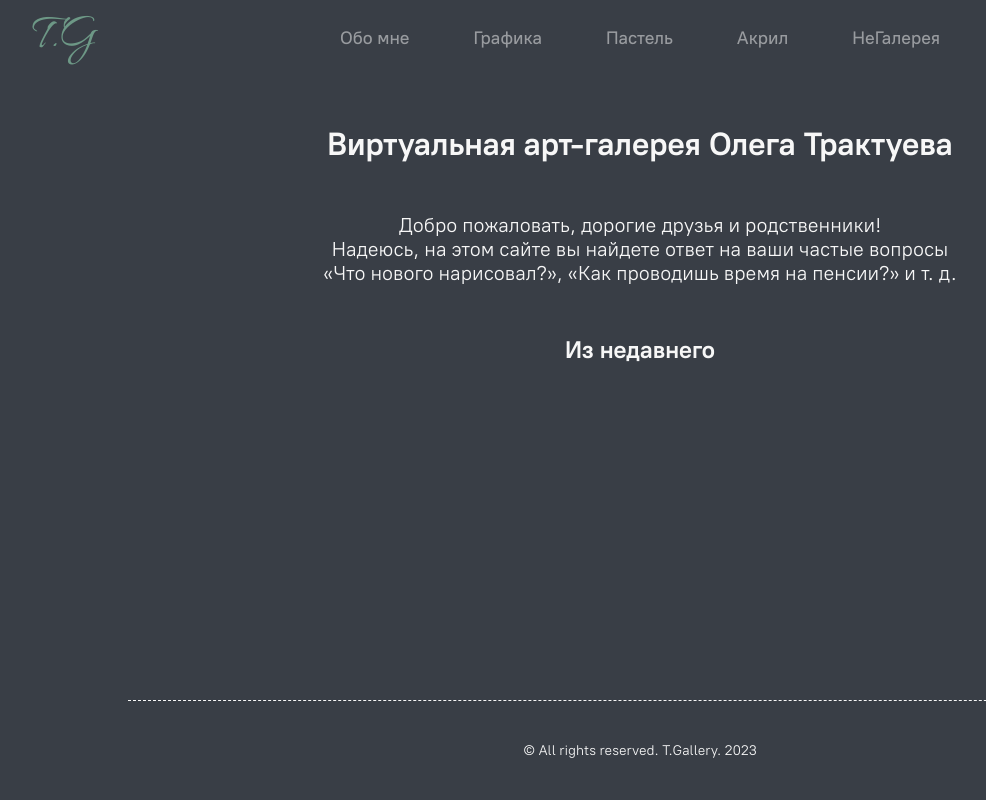
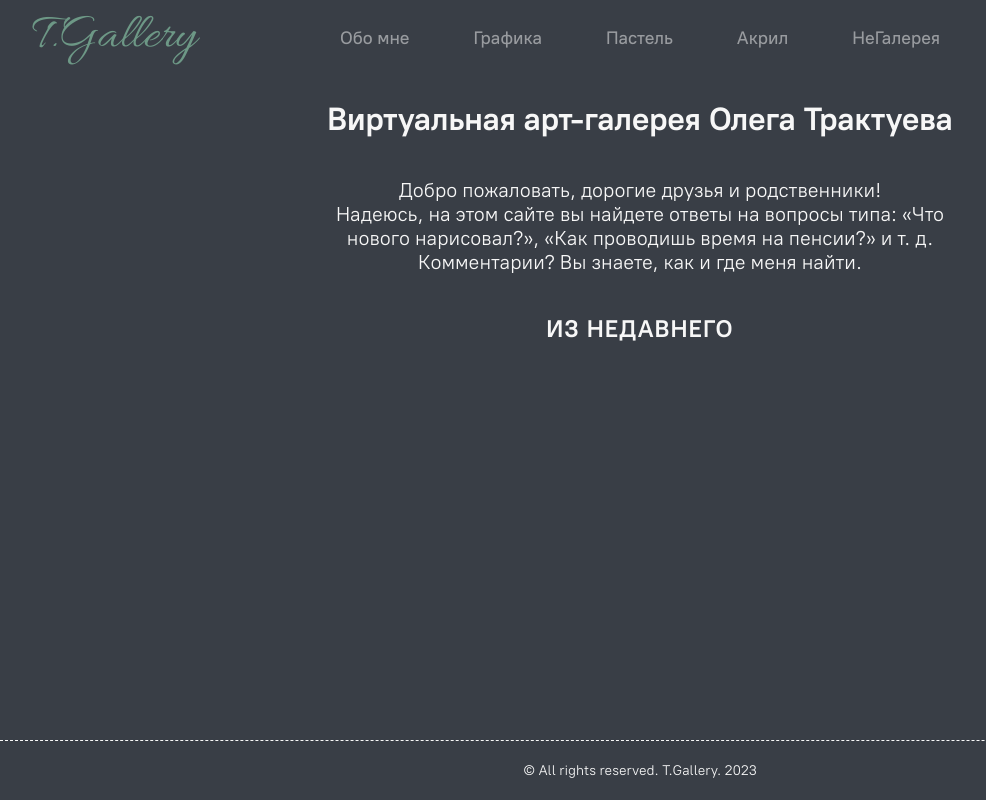
Before and after one commit to hatifnatt57/T.Gallery, a PHP site: page / in a window 1280 px wide. Shown: the whole page, without its empty margins (0-986 px from the left). Run offline with PHP 8.4, Linux system fonts and the light colour scheme; data that the repository does not hold is empty.

Commit message:
styling changes

```diff
--- a/admin/index.php
+++ b/admin/index.php
@@ -102,10 +102,10 @@ ELEM;
       <svg xmlns="http://www.w3.org/2000/svg" viewBox="0 0 512 512"><!--! Font Awesome Pro 6.4.0 by @fontawesome - https://fontawesome.com License - https://fontawesome.com/license (Commercial License) Copyright 2023 Fonticons, Inc. --><path d="M256 512A256 256 0 1 0 256 0a256 256 0 1 0 0 512zM232 344V280H168c-13.3 0-24-10.7-24-24s10.7-24 24-24h64V168c0-13.3 10.7-24 24-24s24 10.7 24 24v64h64c13.3 0 24 10.7 24 24s-10.7 24-24 24H280v64c0 13.3-10.7 24-24 24s-24-10.7-24-24z"/></svg>
     </a>
     <a href="./about/" class="about-link">
-      &laquo;Обо мне&raquo;
+      Обо мне
     </a>
     <a class="links-link">
-      &laquo;НеГалерея&raquo;
+      НеГалерея
     </a>
   </header>
   <?php
--- a/assets/css/gallery.css
+++ b/assets/css/gallery.css
@@ -22,13 +22,15 @@ figure img {
 }
 
 figcaption {
-  background-color: var(--white);
-  padding: 20px 30px;
+  background-color: var(--bgr);
+  color: var(--white);
+  padding: 20px 30px 0px;
   width: 300px;
 }
 
 .description {
   font-style: italic;
+  font-size: 14px;
 }
 
 .pic-title {
--- a/assets/css/header.css
+++ b/assets/css/header.css
@@ -213,12 +213,12 @@ footer {
   display: flex;
   justify-content: center;
   align-items: center;
-  height: 100px;
+  height: 60px;
   color: var(--white);
   font-family: 'PTRootUI', sans-serif;
   position: absolute;
   bottom: 0px;
-  width: 80%;
+  width: 100%;
   left: 50%;
   transform: translateX(-50%);
   border-top: dashed 1px var(--white);
@@ -227,10 +227,10 @@ footer {
 }
 
 body {
-  padding-bottom: 200px;
+  padding-bottom: 100px;
 }
 
-@media screen and (max-width: 1280px) {
+@media screen and (max-width: 1150px) {
   .logo--short {
     display: inline;
   }
@@ -336,8 +336,4 @@ body {
     padding-top: calc(var(--navheight) + 30px);
     width: 95%;
   }
-
-  footer {
-    width: 95%;
-  }
 }
--- a/assets/css/home.css
+++ b/assets/css/home.css
@@ -1,3 +1,7 @@
+body {
+  padding-bottom: 50px !important;
+}
+
 main {
   color: var(--white);
   font-family: 'PTRootUI', sans-serif;
@@ -7,12 +11,12 @@ main {
 main h1 {
   text-align: center;
   width: 95%;
-  margin: 50px auto;
+  margin: 25px auto 40px;
 }
 
 .greeting {
   font-size: 20px;
-  width: 95%;
+  width: 90%;
   max-width: 650px;
   margin: 0 auto;
   text-align: center;
@@ -20,23 +24,22 @@ main h1 {
 
 main h2 {
   text-align: center;
-  margin: 50px auto 30px;
+  margin: 40px auto 15px;
+  letter-spacing: 1px;
+  text-transform: uppercase;
 }
 
 .imgs-container {
+  display: flex;
+  align-items: center;
+  justify-content: center;
+  gap: 100px;
   width: 80%;
   margin: 0 auto;
-  display: flex;
-  justify-content: space-between;
-  align-items: center;
-}
-
-.imgs-container a {
-  width: 32%;
 }
 
 .imgs-container img {
-  width: 100%;
+  width: 250px;
 }
 
 @media screen and (max-width: 1024px) {
@@ -44,16 +47,14 @@ main h2 {
     font-size: 27px;
     margin: 30px auto;
   }
-}
 
-@media screen and (max-width: 960px) {
   .imgs-container {
+    flex-direction: column;
     width: 95%;
-    flex-direction: column;
+    gap: 20px;
   }
 
-  .imgs-container a {
+  .imgs-container img {
     width: 100%;
-    margin-bottom: 10px;
   }
 }
--- a/assets/css/list.css
+++ b/assets/css/list.css
@@ -31,7 +31,7 @@ figure img {
   height: 100%;
   border-radius: 10px;
   margin-right: 25px;
-  cursor: pointer;
+  cursor: zoom-in;
 }
 
 figcaption {
@@ -44,7 +44,7 @@ figcaption {
   display: flex;
   flex-direction: column;
   justify-content: center;
-  font-size: 17px;
+  font-size: 16px;
 }
 
 figcaption p:nth-child(2) {
--- a/index.php
+++ b/index.php
@@ -51,7 +51,7 @@ $data = $stmt->fetchAll(PDO::FETCH_ASSOC);
     <h1>Виртуальная арт-галерея Олега Трактуева</h1>
     <div class="greeting">
       <p>Добро пожаловать, дорогие друзья и&nbsp;родственники!</p>
-      <p>Надеюсь, на&nbsp;этом сайте вы&nbsp;найдете ответ на&nbsp;ваши частые вопросы &laquo;Что нового нарисовал?&raquo;, &laquo;Как проводишь время на&nbsp;пенсии?&raquo; и&nbsp;т.&nbsp;д.</p>
+      <p>Надеюсь, на&nbsp;этом сайте вы&nbsp;найдете ответы на&nbsp;вопросы типа: &laquo;Что нового нарисовал?&raquo;, &laquo;Как проводишь время на&nbsp;пенсии?&raquo; и&nbsp;т.&nbsp;д. Комментарии? Вы знаете, как и&nbsp;где меня найти.</p>
     </div>
     <h2>Из недавнего</h2>
     <div class="imgs-container"></div>
```
Also changed, not shown: assets/css/about.css (+8 -3 lines), gallery/index.php (+6 -4 lines).
